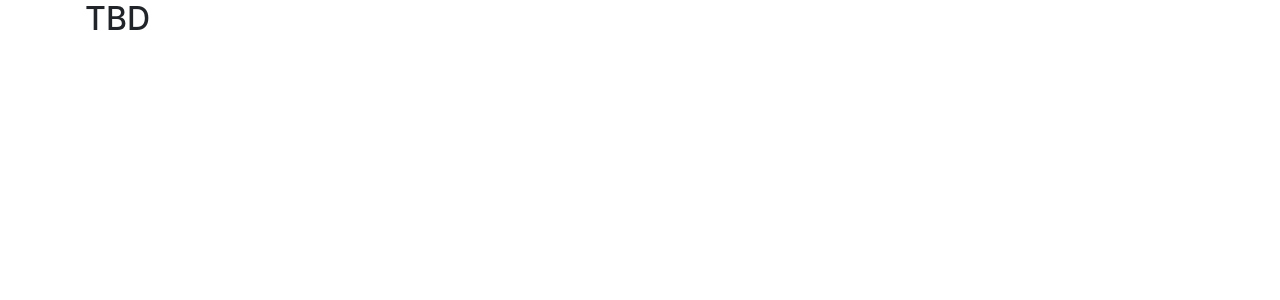
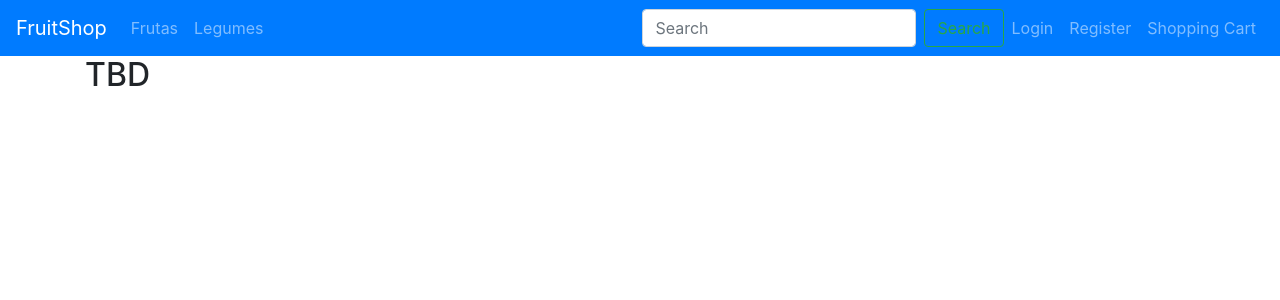
Before and after one commit to tchuna/SINF_FEUP, a React (Create React App) app in the folder my_app/client/: page / in a window 1280 px wide. Shown: the top 300 px of the page. Built offline with nearby package versions, Linux system fonts and the light colour scheme.

Commit message:
pages routes

```diff
--- a/my_app/client/src/App.js
+++ /dev/null
@@ -1,57 +0,0 @@
-import React, { Component } from 'react';
-import qs from 'qs';
-
-
-class App extends Component {
-  constructor(props) {
-    super(props);
-
-    this.state = {
-      data: null,
-    };
-
-  }
-
- /**
-
-  componentDidMount() {
-
-    fetch('http://localhost:2018/WebApi/token', {
-      method: 'POST',
-      headers: {
-        'Authorization': 'Bearer Q4rCzFf8Aji11EdnEQEGWEPcfDH34ie7FCQl9eVxx-85uKa2IplxTBJCpomCMhAk-cw4JI5tkoCykL5mckvz_oSGtO5xz255bL_3cKdZmr7wH8e4jVH0mb_OVCta9IYtglfnCb9Npi4b_A8GbNXEL2f9kcikxCyqqQwGaaVOMxiE4vDCOEPTGsmZivdHDKGtu3KW1aRyg2CfpimAMxOsS4IWAEk_FqJHQTvTHuI3Zoc4_WoDnrkVXz-IGUxhRI7da8bv7JwzN537oru_MAj0hYhCoRf1oirtBYE01wWw9WnOVy3EiMgH0s7chFR534-V',
-        'Content-Type': 'application/x-www-form-urlencoded'
-      },
-      body: qs.stringify({
-        username: 'FEUP',
-        password: 'qualquer1',
-        company: 'DEMO',
-        instance: 'Default',
-        grant_type: 'password',
-        Line: 'professional'
-      })
-    }).then(response => response.json())
-      .then(data => this.setState({ data }));
-
-    console.log(this.state);
-
-  }*/
-
-  render() {
-
-    return (
-      <div>
-
-        <div className="container">
-      <h2>TBD</h2>
-
-      </div>
-      </div>
-
-
-
-    );
-  }
-}
-
-export default App;
--- /dev/null
+++ b/my_app/client/src/components/Homepage.js
@@ -0,0 +1,40 @@
+import React, { Component } from 'react';
+import Navigation from './Navigation.js';
+
+class App extends Component {
+  constructor(props) {
+    super(props);
+
+    this.state = {
+      data: null,
+    };
+
+  }
+
+  componentDidMount () {
+    this.getData();
+  }
+
+  getData () {
+      // Fetch Products
+  }
+
+  render() {
+
+    return (
+      <div>
+        <Navigation />
+
+        <div className="container">
+      <h2>TBD</h2>
+
+      </div>
+      </div>
+
+
+
+    );
+  }
+}
+
+export default App;
--- a/my_app/client/src/components/Product.js
+++ b/my_app/client/src/components/Product.js
@@ -1,6 +1,6 @@
 import React, { Component } from 'react';
 import qs from 'qs';
-import Navigation from './components/Navigation.js'
+import Navigation from './Navigation.js'
 
 
 
--- a/my_app/client/src/index.js
+++ b/my_app/client/src/index.js
@@ -1,26 +1,27 @@
 import React from 'react';
 import ReactDOM from 'react-dom';
 import './index.css';
-import App from './App.js';
+import Homepage from './components/Homepage.js';
+import Product from './components/Product.js';
+import UserProfile from './components/UserProfile.js';
 import * as serviceWorker from './serviceWorker';
 import { BrowserRouter as Router, Route } from 'react-router-dom';
-
 
 import '../node_modules/bootstrap/dist/css/bootstrap.min.css';
 import '../node_modules/bootstrap/dist/css/bootstrap.css';
 
-
 ReactDOM.render(
     <Router>
         <div>
-        <Route exact path="/" component={App} />
+            <Route exact path="/" component={Homepage} />
+            <Route exact path="/homepage" component={Homepage} />
+            <Route exact path="/product" component={Product} />
+            <Route exact path="/profile" component={UserProfile} />
+        </div>
+    </Router>,
 
-
-
-         </div>
-    </Router>,
     document.getElementById('root')
-    );
+);
 
 // If you want your app to work offline and load faster, you can change
 // unregister() to register() below. Note this comes with some pitfalls.
```
Also changed, not shown: 1 other file (tests, documents, lock files or other folders).
